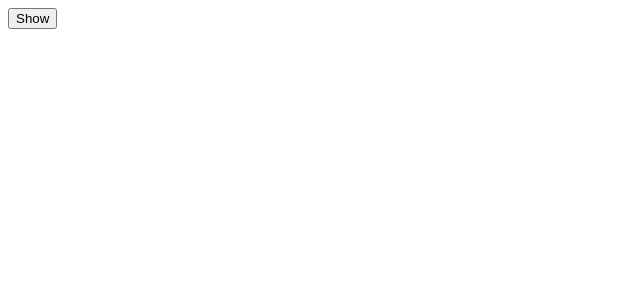
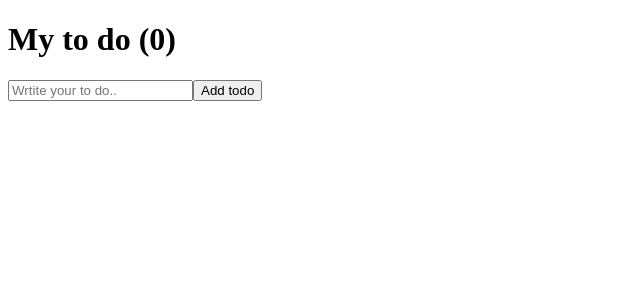
Before and after one commit to bryanho0470/reactjs, a React (Create React App) app in the folder react-for-beginer/: page / in a window 1280 px wide. Shown: the top 300 px of the page, without its empty margins (0-640 px from the left). Built offline with nearby package versions, Linux system fonts and the light colour scheme.

Commit message:
create to do list

```diff
--- a/react-for-beginer/src/App.js
+++ b/react-for-beginer/src/App.js
@@ -1,25 +1,29 @@
-import { useState, useEffect } from "react";
-
-function Hello() {
-  function byHello() {
-    console.log("Destroyed :(");
-  }
-  function showHello() {
-    console.log("Created :)");
-    return byHello;
-  }
-  useEffect(showHello, []);
-  return <h1>Hello!</h1>;
-}
+import React, { useState } from "react";
 
 function App() {
-  const [status, setStatus] = useState(false);
-  const onClick = () => setStatus((prev) => !prev);
-
+  const [toDo, setTodo] = useState("");
+  const [toDos, setTodos] = useState([]);
+  const onChange = (event) => setTodo(event.target.value);
+  const onSubmit = (event) => {
+    event.preventDefault();
+    if (toDo === "") {
+      return;
+    }
+    setTodos((currentArray) => [toDo, ...currentArray]);
+    setTodo("");
+  };
   return (
     <div>
-      {status ? <Hello /> : null}
-      <button onClick={onClick}>{status ? "Hide" : "Show"}</button>
+      <h1>My to do ({toDos.length})</h1>
+      <form onSubmit={onSubmit}>
+        <input
+          onChange={onChange}
+          value={toDo}
+          type="text"
+          placeholder="Wrtite your to do.."
+        />
+        <button>Add todo</button>
+      </form>
     </div>
   );
 }
```
Also changed, not shown: 1 other file (tests, documents, lock files or other folders).
